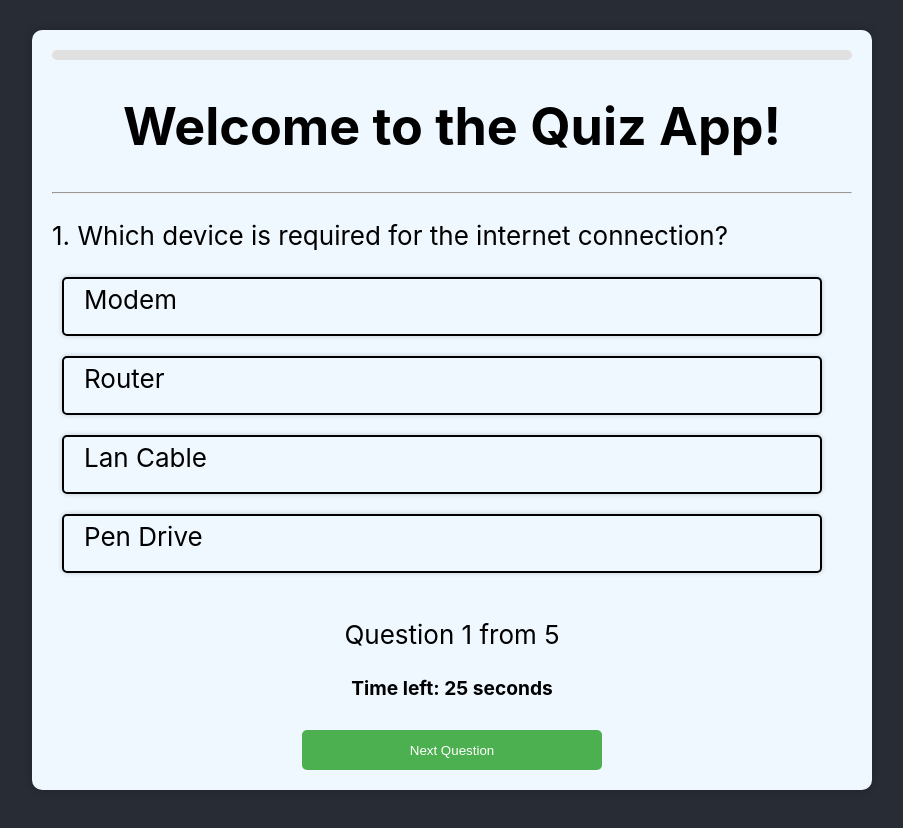
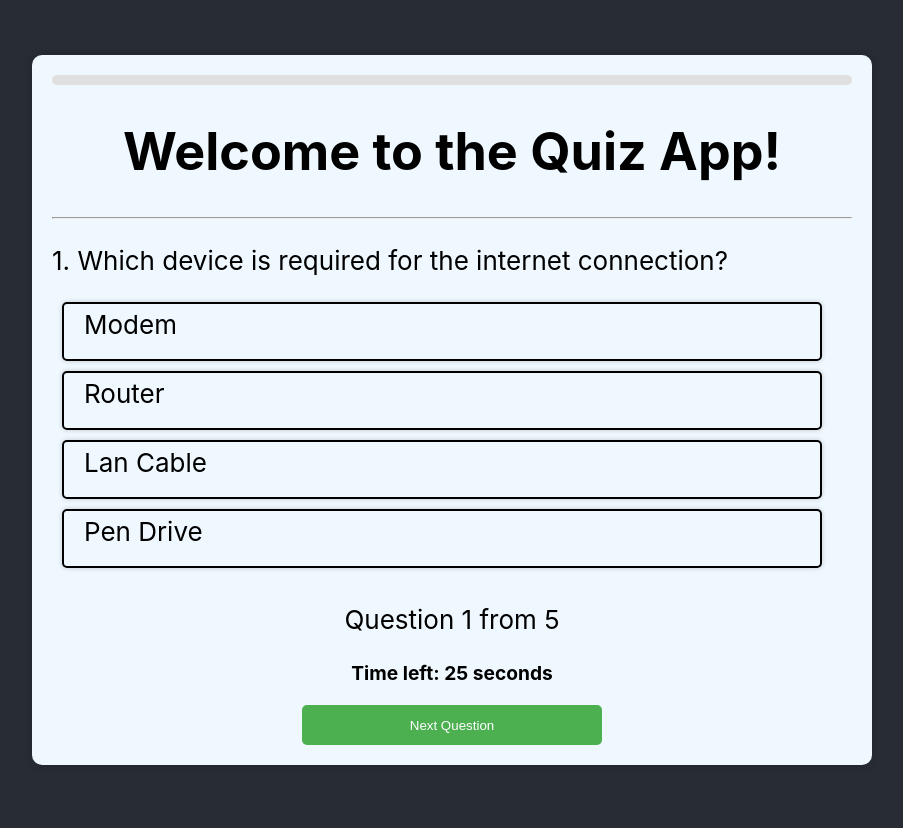
Before and after one commit to feras-alkilani/Quiz-App, a React (Create React App) app: page / in a window 1280 px wide. Shown: the top 828 px of the page, without its empty margins (188-1091 px from the left). Built offline with nearby package versions, Linux system fonts and the light colour scheme.

Commit message:
Update Questions.css

```diff
--- a/src/components/Questions.css
+++ b/src/components/Questions.css
@@ -28,7 +28,7 @@
 }
 
 .options li {
-  margin-bottom: 20px;
+  margin-bottom: 10px;
   margin-left: -30px;
   margin-right: 30px;
   height: 50px;
@@ -65,7 +65,7 @@
 
 .next-btn,
 .restart-btn {
-  margin-top: 20px;
+  margin-top: 10px;
   height: 40px;
   background-color: #4caf50;
   color: white;
```
